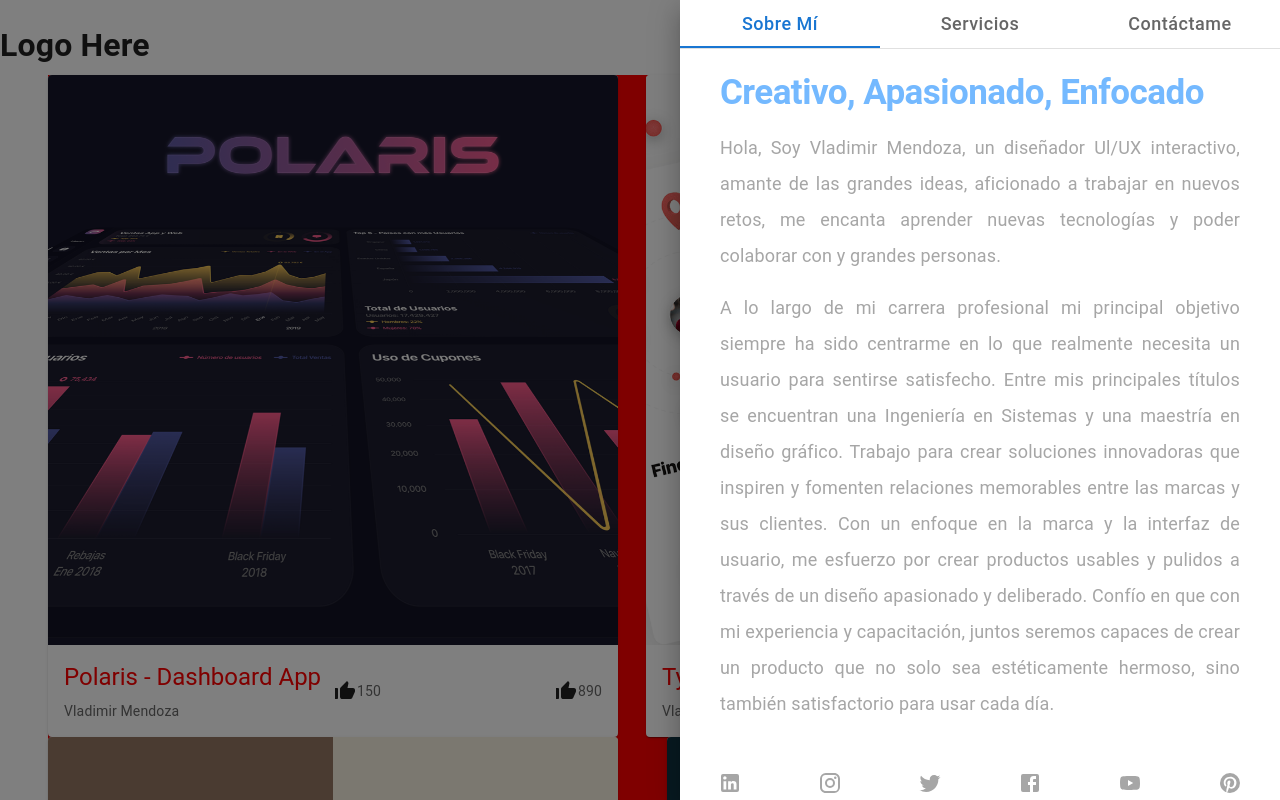
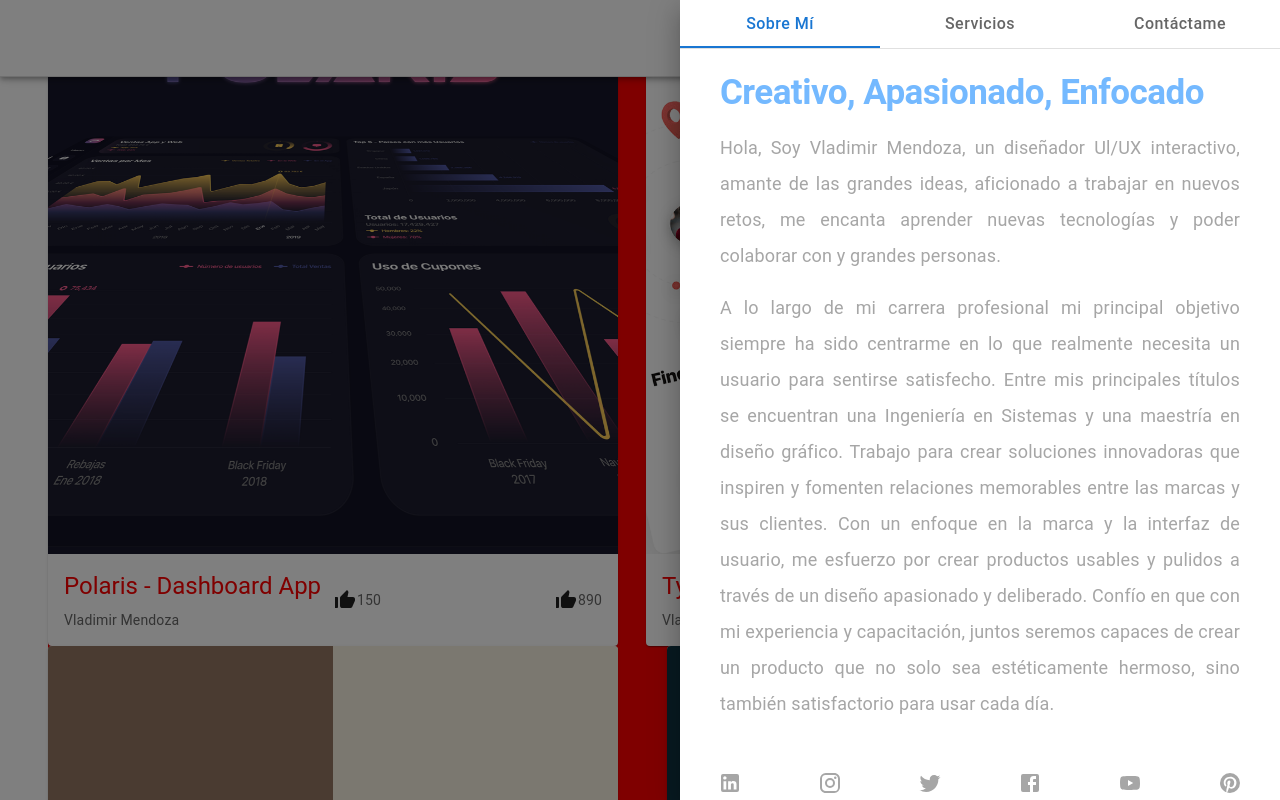
Before and after one commit to vladimendoza/PortafolioDev, a Next.js app: page /dashboard in a window 1280 px wide. Both pictures are taken after a click on the button 1248 px from the left and 18 px from the top of the page. Shown: the top 800 px of the page. Built offline with nearby package versions, Linux system fonts and the light colour scheme.

Commit message:
contact section

```diff
--- a/src/app/head.tsx
+++ b/src/app/head.tsx
@@ -1,9 +1,9 @@
 export default function Head() {
   return (
     <>
-      <title>Create Next App</title>
+      <title>By Vladimir</title>
       <meta content="width=device-width, initial-scale=1" name="viewport" />
-      <meta name="description" content="Generated by create next app" />
+      <meta name="By Vladimir" content="Portafolio de Vladimir Mendoza" />
       <link rel="icon" href="/favicon.ico" />
     </>
   )
--- /dev/null
+++ b/src/components/Navbar.tsx
@@ -0,0 +1,40 @@
+import React from 'react'
+import AppBar from '@mui/material/AppBar';
+import Toolbar from '@mui/material/Toolbar';
+import Box from '@mui/material/Box';
+import useScrollTrigger from '@mui/material/useScrollTrigger';
+import Slide from '@mui/material/Slide';
+import DrawerComponent from '@/components/Drawer';
+
+
+interface Props {
+    window?: () => Window;
+    children: React.ReactElement;
+  }
+
+  //Funcion para Sticky Header
+  function HideOnScroll(props: Props) {
+    const { children, window } = props;
+    const trigger = useScrollTrigger({
+      target: window ? window() : undefined,
+    });
+    return (
+      <Slide appear={false} direction="down" in={!trigger}>
+        {children}
+      </Slide>
+    );
+  }
+export default function Navbar(props?: any) {
+  return (
+    <Box sx={{ display: 'flex' }}>
+    <HideOnScroll {...props}>
+      <AppBar component="nav" sx={{ background: 'white' }}>
+        <Toolbar sx={{ justifyContent: 'space-between', borderBottom: 1, borderColor: 'divider' }}>
+          <h1>Logo Here</h1>
+          <DrawerComponent />
+        </Toolbar>
+      </AppBar>
+    </HideOnScroll>
+  </Box>
+  )
+}
--- a/src/components/TabSet.tsx
+++ b/src/components/TabSet.tsx
@@ -58,9 +58,9 @@ export default function TabSet() {
 
       <Box sx={{ borderBottom: 1, borderColor: 'divider' }}>
         <Tabs  value={value} onChange={handleChange} aria-label="basic tabs example"  variant="fullWidth">
-          <Tab label="Sobre mí" {...a11yProps(0)} style={{textTransform: 'capitalize', fontSize: 18}} />
-          <Tab label="Servicios" {...a11yProps(1)} style={{textTransform: 'capitalize', fontSize: 18}}/>
-          <Tab label="Contáctame" {...a11yProps(2)} style={{textTransform: 'capitalize', fontSize: 18}}/>
+          <Tab label="Sobre mí" {...a11yProps(0)} style={{textTransform: 'capitalize', fontSize: 16}} />
+          <Tab label="Servicios" {...a11yProps(1)} style={{textTransform: 'capitalize', fontSize: 16}}/>
+          <Tab label="Contáctame" {...a11yProps(2)} style={{textTransform: 'capitalize', fontSize: 16}}/>
         </Tabs>
       </Box>
 
--- a/src/screen/dashboard.tsx
+++ b/src/screen/dashboard.tsx
@@ -1,50 +1,35 @@
 import React, { useState } from 'react'
 import Image from 'next/image'
-import DrawerComponent from '@/components/Drawer';
 import Box from '@mui/material/Box';
 import Container from '@mui/material/Container';
 import CssBaseline from '@mui/material/CssBaseline';
 import CardComponent from '@/components/Card';
 import { cardsInfo } from '@/utils/cardsInfo';
 import Grid from '@mui/material/Grid'; // Grid version 1
+import Navbar from '@/components/Navbar';
+
+
+
 
 
 export const Dashboard = () => {
-
-console.log('images aqui', cardsInfo[0]);
+  return (
+    <Box>
 
 
-  return (
-    <div>
-      <div style={{
-        display: 'flex',
-        width: '100%',
-        justifyContent: 'space-between'
-      }}>
-        {/* <Image
-          src="https://images.freeimages.com/images/previews/09e/moon-art-1641879.png"
-          alt="Picture of the author"
-          width={500}
-          height={500}
-        /> */}
+      {/* LLama al componente Navbar */}
+      <Navbar />
 
-        <h1>Logo Here</h1>
-        <DrawerComponent />
-      </div>
       <React.Fragment>
         <CssBaseline />
         <Container>
-
-
-        <Grid container spacing={{ xs: 2, md: 2 }} columns={{ xs: 4, sm: 8, md: 12 }} style={{background:'red'}}
+          <Grid container spacing={{ xs: 2, md: 2 }} columns={{ xs: 4, sm: 8, md: 12 }} style={{ background: 'red' }}
             direction="row"
             justifyContent="space-between"
             alignItems="center">
-
             {
-              cardsInfo.map((card: { owner: any; title: any; image: any; like:any; view: any; ultimosAgregados:any }) => (
+              cardsInfo.map((card: { owner: any; title: any; image: any; like: any; view: any; ultimosAgregados: any }) => (
                 <div className="content-cards">
-                  {/* <Grid item xs={2} sm={4} md={4}> */}
                   <CardComponent
                     title={card.title}
                     owner={card.owner}
@@ -53,17 +38,13 @@ console.log('images aqui', cardsInfo[0]);
                     view={card.view}
                     ultimosAgregados={card.ultimosAgregados}
                   />
-
-
-                  {/* </Grid> */}
                 </div>
               ))
             }
 
           </Grid>
-
         </Container>
       </React.Fragment>
-    </div >
+    </Box>
   )
 }
```
Lines whose indentation alone changed are shown as unchanged.
